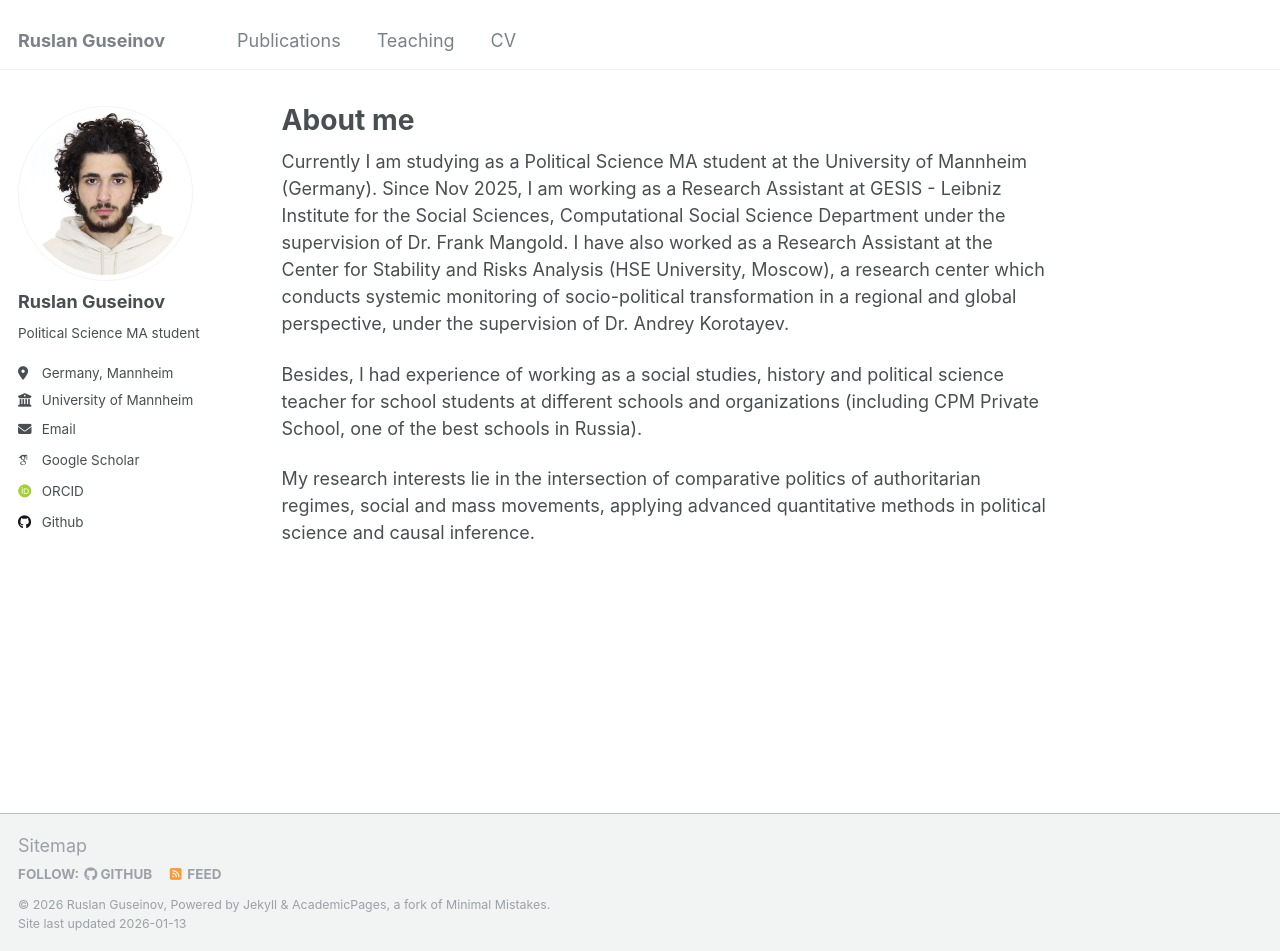
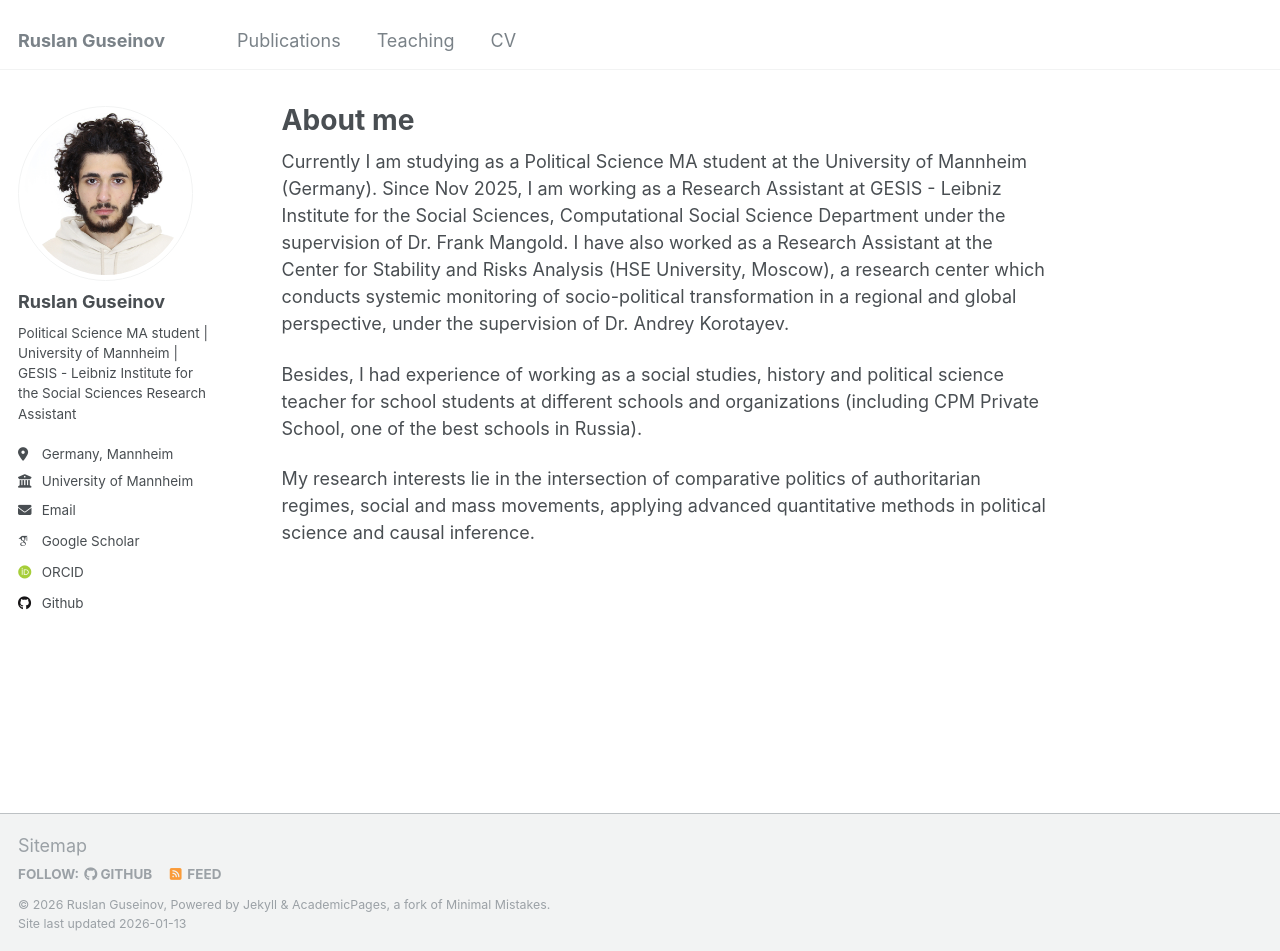
Before and after one commit to rguseinov/rguseinov.github.io, a Jekyll site: the page built from _pages/about.md, in a window 1280 px wide and 951 px high. Built offline with Jekyll 4.4.1, drawn with Linux system fonts in a browser that asks for light colours; some web fonts are replaced.

Commit message:
Update _config.yml

```diff
--- a/_config.yml
+++ b/_config.yml
@@ -24,7 +24,7 @@ author:
   avatar           : "profile_2.png"
   name             : "Ruslan Guseinov"
   pronouns         : # example: "she/her"
-  bio              : "Political Science MA student"
+  bio              : "Political Science MA student | University of Mannheim | GESIS - Leibniz Institute for the Social Sciences Research Assistant"
   location         : "Germany, Mannheim"
   employer         : "University of Mannheim"
   uri              : # URL
```
